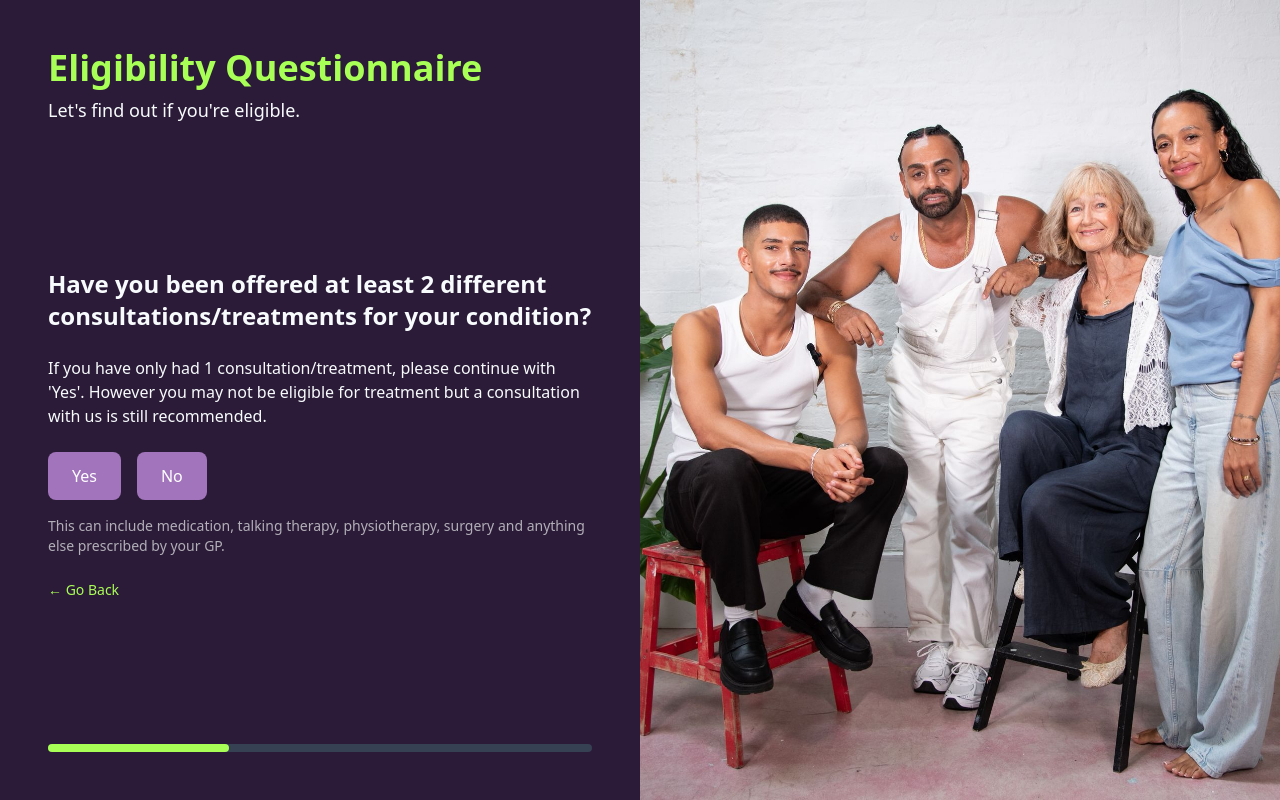
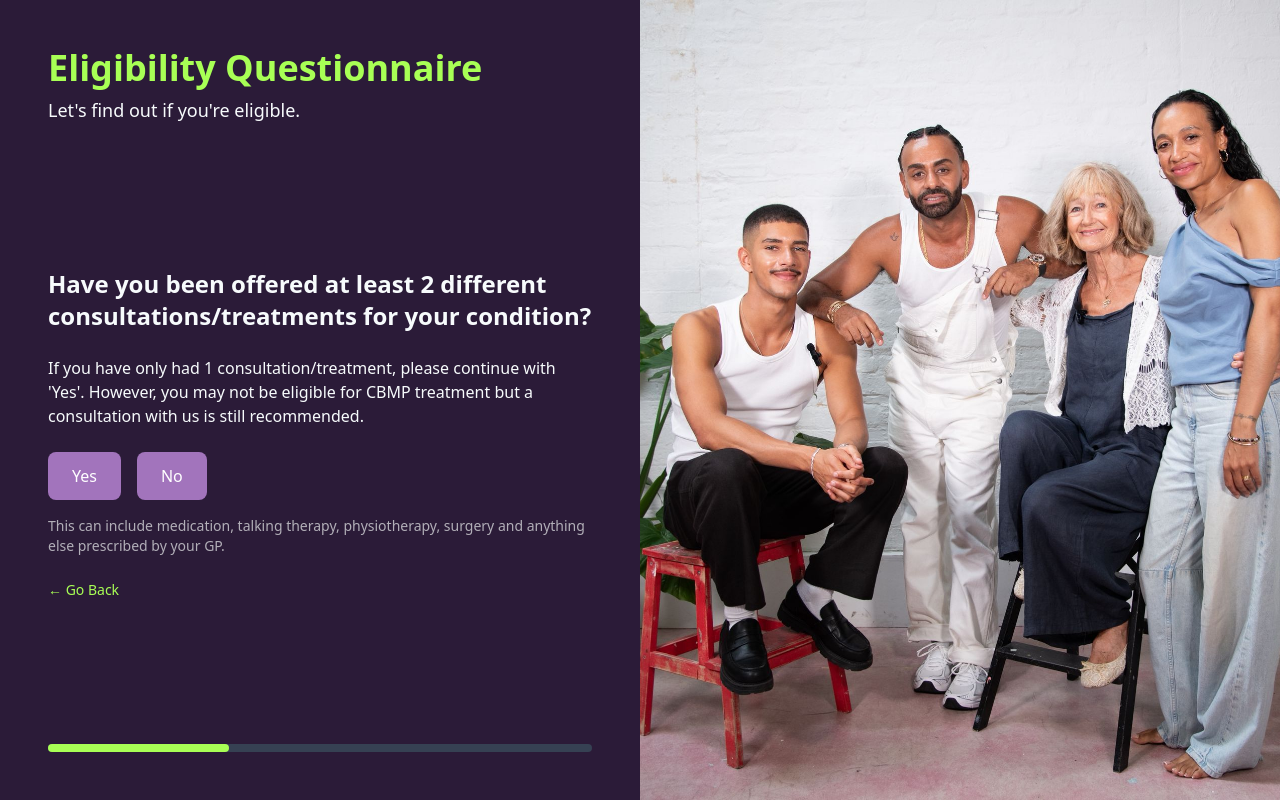
Before and after one commit to KonvertPro/indra, a React (Vite) app: page / in a window 1280 px wide. Both pictures are taken after a click on the button "Yes". Built offline with nearby package versions, Linux system fonts and the light colour scheme.

Commit message:
updated typo in step 2

```diff
--- a/src/EligibilityForm.jsx
+++ b/src/EligibilityForm.jsx
@@ -333,7 +333,7 @@ return (
                     Have you been offered at least 2 different consultations/treatments for your condition?
                   </h2>
                  <h3 className="text2xl font semibold mb-6 text-indra-light opacity 75">
-                  If you have only had 1 consultation/treatment, please continue with 'Yes'. However you may not be eligible for treatment but a consultation with us is still recommended.
+                  If you have only had 1 consultation/treatment, please continue with 'Yes'. However, you may not be eligible for CBMP treatment but a consultation with us is still recommended.
                   </h3>
                   <div className="flex flex-col sm:flex-row gap-4">
                     <button
```
